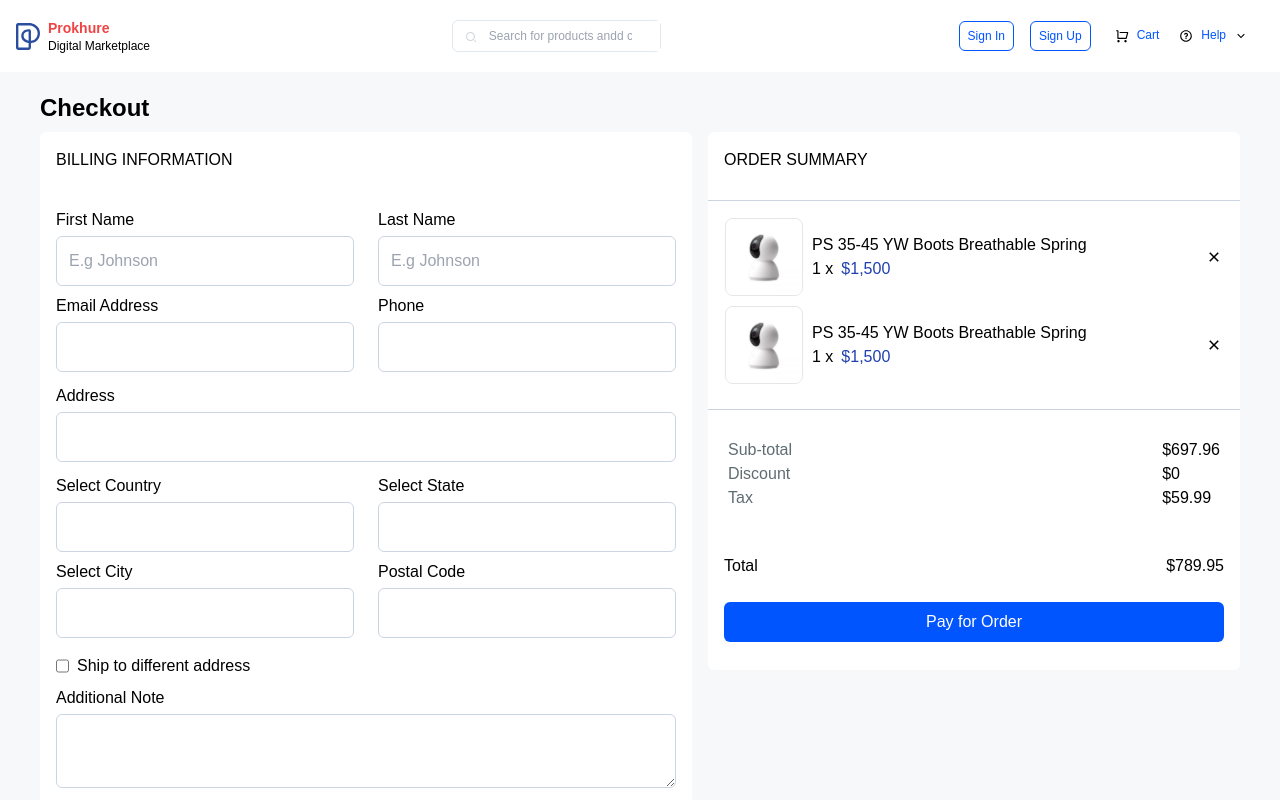
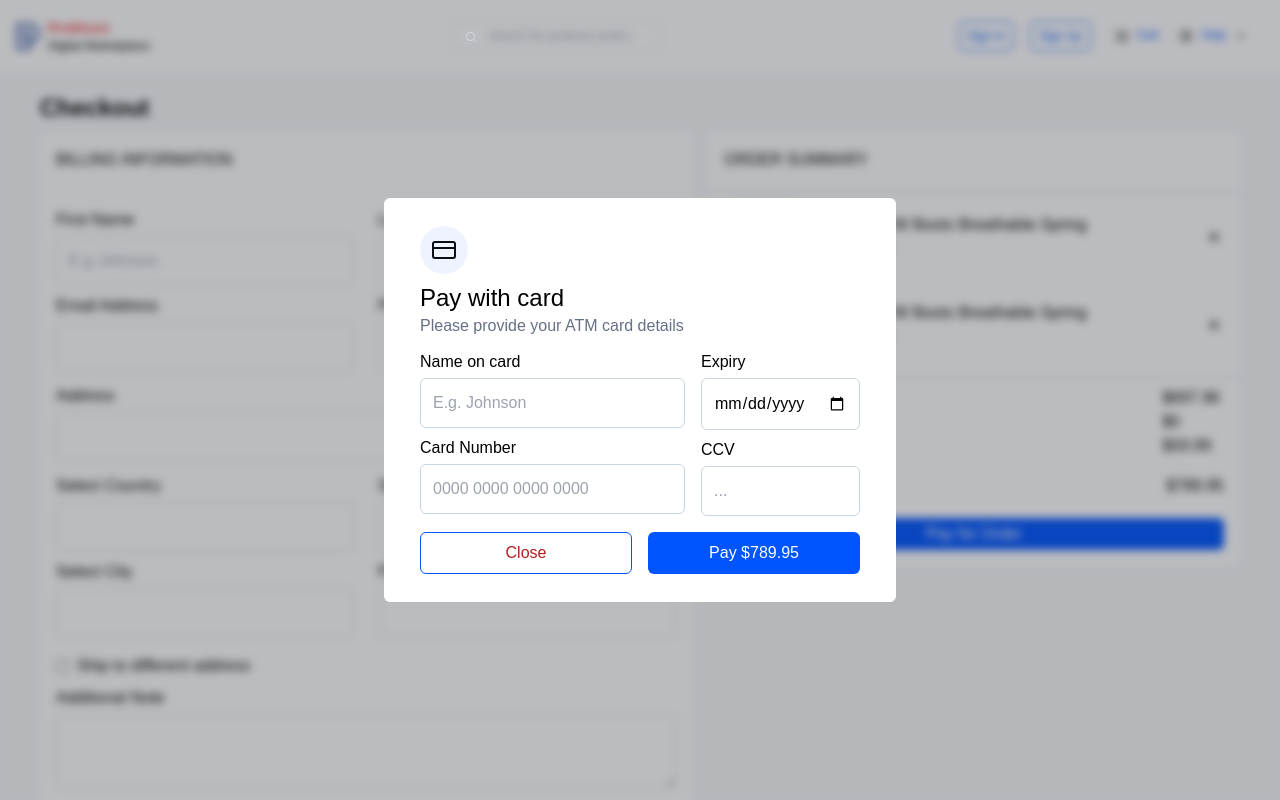
Before and after one commit to prokhureenergy/prokhure-individual, a React (Create React App) app: page /checkout in a window 1280 px wide. Both pictures are taken after a click on the button "Pay for Order". Shown: the top 800 px of the page. Built offline with nearby package versions, Linux system fonts and the light colour scheme; no server answers; a web font is replaced by a local one.

Commit message:
payment completed

```diff
--- /dev/null
+++ b/src/components/Modal/PaymentModal.jsx
@@ -0,0 +1,101 @@
+import { useDispatch } from "react-redux";
+import { togglePaymentModal } from "../../store/store";
+import CardIcon from "../../assets/icon/Featured icon.svg";
+import { useState } from "react";
+
+export const PaymentModal = () => {
+  const [paymentPayload, setPaymentPayload] = useState({
+    name: "",
+    expiry: "",
+    cardNumber: "",
+    ccv: "",
+  });
+  const dispatch = useDispatch();
+  const handleChange = (e) => {
+    setPaymentPayload({ ...paymentPayload, [e.target.name]: e.target.value });
+  };
+  return (
+    <>
+      <div className="absolute backdrop-blur-sm w-screen h-screen bg-[#20232D4D]"></div>
+      <div className="absolute flex items-center justify-center w-screen h-screen">
+        <div className="w-2/5 bg-white rounded-md ">
+          <div className="relative px-5 py-3">
+            <div className="m-4">
+              <div>
+                <img src={CardIcon} alt="card" />
+              </div>
+              <div className="my-2">
+                <p className="text-2xl font-medium">Pay with card</p>
+                <p className="text-[#667085]">
+                  Please provide your ATM card details
+                </p>
+              </div>
+              <div>
+                <form>
+                  <div className="flex gap-4">
+                    <div className="basis-2/3">
+                      <div className="my-1">
+                        <label className="font-medium">Name on card</label>
+                        <input
+                          type="text"
+                          placeholder="E.g. Johnson"
+                          name="name"
+                          value={paymentPayload.name}
+                          onChange={handleChange}
+                          className="border border-slate-300 focus:outline-none focus:border-slate-200 rounded-md shadow-xs my-1 p-3 w-full"
+                        ></input>
+                      </div>
+
+                      <div className="my-1">
+                        <label className="font-medium">Card Number</label>
+                        <input
+                          type="text"
+                          placeholder="0000 0000 0000 0000"
+                          name="cardNumber"
+                          value={paymentPayload.cardNumber}
+                          onChange={handleChange}
+                          className="border border-slate-300 focus:outline-none focus:border-slate-200 rounded-md shadow-xs my-1 p-3 w-full"
+                        ></input>
+                      </div>
+                    </div>
+                    <div className="basis-1/3">
+                      <div className="my-1">
+                        <label className="font-medium">Expiry</label>
+                        <input
+                          type="date"
+                          placeholder="12/24"
+                          name="expiry"
+                          value={paymentPayload.expiry}
+                          onChange={handleChange}
+                          className="border border-slate-300 focus:outline-none focus:border-slate-200 rounded-md shadow-xs my-1 p-3 w-full"
+                        ></input>
+                      </div>
+                      <div className="my-1">
+                        <label className="font-medium">CCV</label>
+                        <input
+                          type="text"
+                          placeholder= "..."
+                          name="ccv"
+                          value={paymentPayload.ccv}
+                          onChange={handleChange}
+                          className="border border-slate-300 focus:outline-none focus:border-slate-200 rounded-md shadow-xs my-1 p-3 w-full"
+                        ></input>
+                      </div>
+                    </div>
+                  </div>
+                  <div className="my-2 flex gap-4 text-center">
+                    <button               onClick={() => dispatch(togglePaymentModal())}
+ className="border disabled:border-slate-300 border-[#0055FF] rounded-md text-red-700 p-2 w-1/2">
+                      Close
+                    </button>{" "}
+                    <button className="disabled:text-slate-300 disabled:bg-slate-100 text-white bg-[#0055FF] rounded-md p-2 w-1/2">Pay $789.95</button>
+                  </div>
+                </form>
+              </div>
+            </div>
+          </div>
+        </div>
+      </div>
+    </>
+  );
+};
--- a/src/components/Shared/WebsiteSharedLayout.jsx
+++ b/src/components/Shared/WebsiteSharedLayout.jsx
@@ -1,10 +1,16 @@
 import { Outlet } from "react-router-dom";
 import { NavBar } from "./NavBar";
 import {Footer} from "./Footer";
+import { useSelector } from "react-redux";
+import { PaymentModal } from "../Modal/PaymentModal";
 
 export const WebsiteSharedLayout =()=>{
+    const isOpenPaymentModal = useSelector((state)=>state.userState.isOpenPaymentModal );
+
     return(<>
-    <div className="h-screen font-prokhure">
+    <div className="font-prokhure">
+        {isOpenPaymentModal && <PaymentModal/>}
+        <div className="h-screen ">
     <div className="bg-white">
           <NavBar value="website" />
         </div>
@@ -13,5 +19,6 @@ export const WebsiteSharedLayout =()=>{
           <Footer />
         </div>
     </div>
+    </div>
     </>)
 }
--- a/src/components/Website/OrderSummary.jsx
+++ b/src/components/Website/OrderSummary.jsx
@@ -1,25 +1,30 @@
 import { RiCloseLine } from "@remixicon/react";
 import item from "../../assets/images/Website/ordersum.svg";
+import { useDispatch } from "react-redux";
+import { togglePaymentModal } from "../../store/store";
 export const OrderSummary = () => {
+    const dispatch = useDispatch();
   return (
     <>
       <div className="bg-white rounded-md">
         <p className="p-4">ORDER SUMMARY</p>
-        <div className="border-y border-slate-300 p-4 my-3">
+        <div className="border-y border-slate-300 py-1 px-4 my-1">
           <tr className="flex items-center justify-center">
             <td className="rounded-md h-[80px] w-[80px] flex items-center justify-center">
               {" "}
               <img src={item} alt="item" />{" "}
             </td>
-            <td  className="w-[400px] px-2">
+            <td className="w-[400px] px-2">
               <div>
-                    <p>PS 35-45 YW Boots
-                    Breathable Spring</p>
-                    <div className="flex"> <p> 1 x</p> <p className="px-2 text-blue-800">$1,500</p></div>
+                <p>PS 35-45 YW Boots Breathable Spring</p>
+                <div className="flex">
+                  {" "}
+                  <p> 1 x</p> <p className="px-2 text-blue-800">$1,500</p>
+                </div>
               </div>
             </td>
             <td>
-                    <RiCloseLine size={18}/>
+              <RiCloseLine size={18} />
             </td>
           </tr>
           <tr className="flex items-center justify-center py-2">
@@ -27,20 +32,22 @@ export const OrderSummary = () => {
               {" "}
               <img src={item} alt="item" />{" "}
             </td>
-            <td  className="w-[400px] px-2">
+            <td className="w-[400px] px-2">
               <div>
-                    <p>PS 35-45 YW Boots
-                    Breathable Spring</p>
-                    <div className="flex"> <p> 1 x</p> <p className="px-2 text-blue-800">$1,500</p></div>
+                <p>PS 35-45 YW Boots Breathable Spring</p>
+                <div className="flex">
+                  {" "}
+                  <p> 1 x</p> <p className="px-2 text-blue-800">$1,500</p>
+                </div>
               </div>
             </td>
             <td>
-                    <RiCloseLine size={18}/>
+              <RiCloseLine size={18} />
             </td>
           </tr>
         </div>
         <div>
-<div className="flex justify-between p-4">
+          <div className="flex justify-between py-1 px-4">
             <div className="text-[#5F6C72]">
               <p className="px-1"> Sub-total</p>
               <p className="px-1"> Discount</p>
@@ -53,13 +60,20 @@ export const OrderSummary = () => {
             </div>
           </div>
 
-             <div className="p-4">
-            <div className="flex justify-between my-2">  <p className="py-1">Total</p> <p className="py-1"> $789.95</p></div>
-       <button className="disabled:bg-[#F6F8FA] disabled:text-slate-300 bg-[#0055FF] text-white
- p-2 w-full rounded-md  my-3">Pay for Order</button>
+          <div className="py-1 px-4">
+            <div className="flex justify-between my-1">
+              {" "}
+              <p className="py-1">Total</p> <p className="py-1"> $789.95</p>
+            </div>
+            <button
+            onClick={()=> dispatch(togglePaymentModal())}
+              className="disabled:bg-[#F6F8FA] disabled:text-slate-300 bg-[#0055FF] text-white
+ py-1 px-4 w-full rounded-md  my-3"
+            >
+              Pay for Order
+            </button>
           </div>
         </div>
-
       </div>
     </>
   );
--- a/src/components/Website/ProductCategory.jsx
+++ b/src/components/Website/ProductCategory.jsx
@@ -1,11 +1,18 @@
-export const ProductCategory = (props)=>{
-    return(<>
+import { RiArrowRightSLine } from "@remixicon/react";
+
+export const ProductCategory = (props) => {
+  return (
+    <>
       <div>
+        <div className="flex justify-between border-b border-slate-300 py-3">
           <div className="flex">
             {" "}
             <div className="flex mr-3">
               <div className="py-1 text-yellow-400"> {props.categoryIcon} </div>
-              <p className="text-2xl font-medium mx-2"> {props.categoryTitle}</p>
+              <p className="text-2xl font-medium mx-2">
+                {" "}
+                {props.categoryTitle}
+              </p>
             </div>
             <div className="flex text-sm">
               <p className="border border-blue-600 rounded-2xl py-1 px-1.5 text-blue-600 mx-1">
@@ -25,7 +32,21 @@ export const ProductCategory = (props)=>{
               </p>
             </div>
           </div>
-            <hr className="my-5"/>
+
+<button>
+<div className="flex">
+            <p>View</p>
+             <div className="p-1">
+             <RiArrowRightSLine size={18} />
+
              </div>
-    </>)
-}
+          </div>
+
+</button>
+
+        </div>
+
+      </div>
+    </>
+  );
+};
--- a/src/pages/Website/Checkout.jsx
+++ b/src/pages/Website/Checkout.jsx
@@ -1,5 +1,12 @@
-import { CheckoutForm } from "../../components/Website/CheckoutForm"
-import { OrderSummary } from "../../components/Website/OrderSummary"
+import { CheckoutForm } from "../../components/Website/CheckoutForm";
+import { OrderSummary } from "../../components/Website/OrderSummary";
+import product1 from "../../assets/images/Website/product1.svg";
+import product2 from "../../assets/images/Website/product2.svg";
+import product3 from "../../assets/images/Website/product3.svg";
+import product4 from "../../assets/images/Website/product4.svg";
+import product5 from "../../assets/images/Website/product5.svg";
+import { ProductItem } from "../../components/Website/ProductItem";
+import { ProductCategory } from "../../components/Website/ProductCategory";
 
 export const Checkout =()=>{
     return(<>
@@ -13,6 +20,39 @@ export const Checkout =()=>{
 <OrderSummary/>
 </div>
 </div>
+
+<div>
+          <div className="py-4">
+            <ProductCategory categoryTitle="Related Products" categoryIcon="" />
+            <div className="grid grid-cols-5 gap-8 my-4">
+              <ProductItem
+                productImage={product1}
+                productName="Equal Entry Hole RDX Perforating Charges"
+                productAmount="$5,184.92"
+              />
+              <ProductItem
+                productImage={product2}
+                productName="Equal Entry Hole RDX Perforating Charges"
+                productAmount="$5,184.92"
+              />
+              <ProductItem
+                productImage={product3}
+                productName="Equal Entry Hole RDX Perforating Charges"
+                productAmount="$5,184.92"
+              />
+              <ProductItem
+                productImage={product4}
+                productName="Equal Entry Hole RDX Perforating Charges"
+                productAmount="$5,184.92"
+              />
+              <ProductItem
+                productImage={product5}
+                productName="Equal Entry Hole RDX Perforating Charges"
+                productAmount="$5,184.92"
+              />
+            </div>
+          </div>
+        </div>
     </div>
     </>)
 }
--- a/src/store/store.js
+++ b/src/store/store.js
@@ -10,6 +10,7 @@ const initialState = {
   createAccount: false,
   partyId: "",
   verifyResetEmail: "",
+  isOpenPaymentModal: false,
 };
 
 const userSlice = createSlice({
@@ -33,11 +34,18 @@ const userSlice = createSlice({
     },
     setVerifyResetEmail: (state, action)=>{
       state.verifyResetEmail= action.payload;
-    }
+    },
+
+    togglePaymentModal: (state) => {
+      console.log("opening modal")
+			state.isOpenPaymentModal = !state.isOpenPaymentModal;
+		},
+
+    },
   },
-});
+);
 
-export const { setUser, setRegisterPayload, setIsResetOtpVerified, setCreateAccount, setPartyId, setVerifyResetEmail } = userSlice.actions;
+export const { setUser, setRegisterPayload, setIsResetOtpVerified, setCreateAccount, setPartyId, setVerifyResetEmail, togglePaymentModal } = userSlice.actions;
 
 const rootReducer = combineReducers({
   [userApi.reducerPath]: userApi.reducer,
```
Also changed, not shown: src/assets/icon/Featured icon.svg (added). Lines whose indentation alone changed are shown as unchanged.
